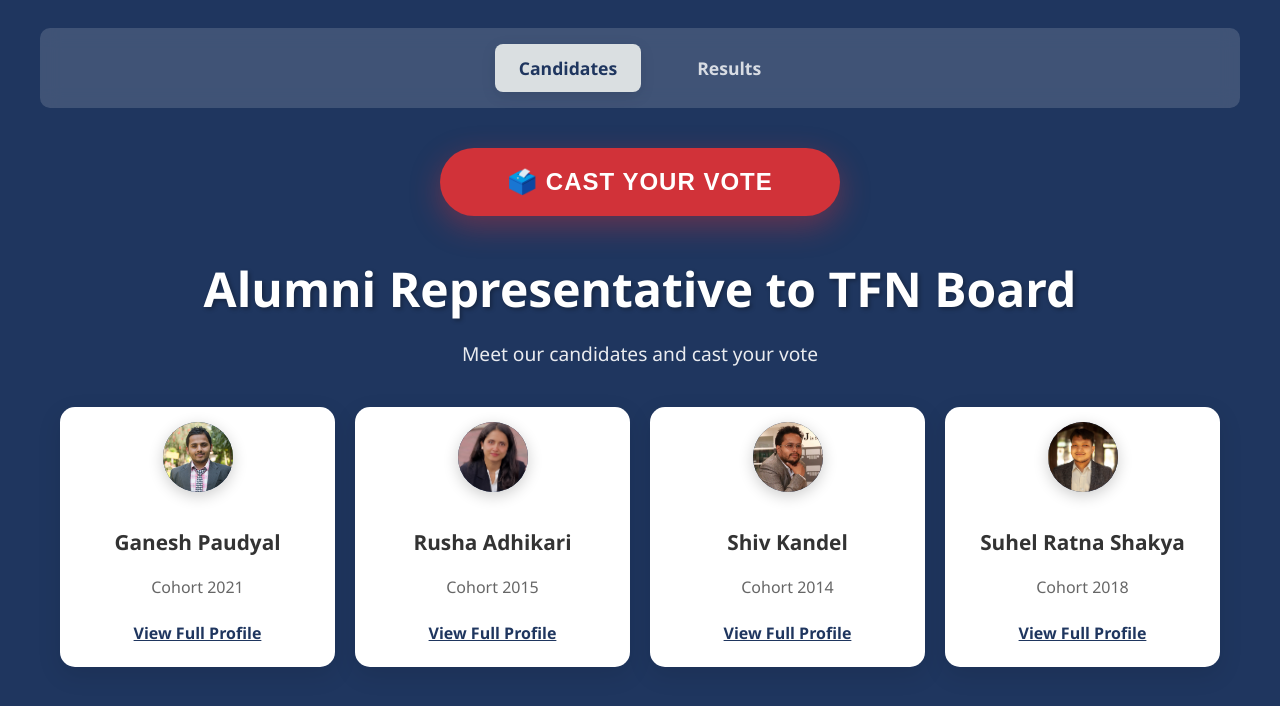
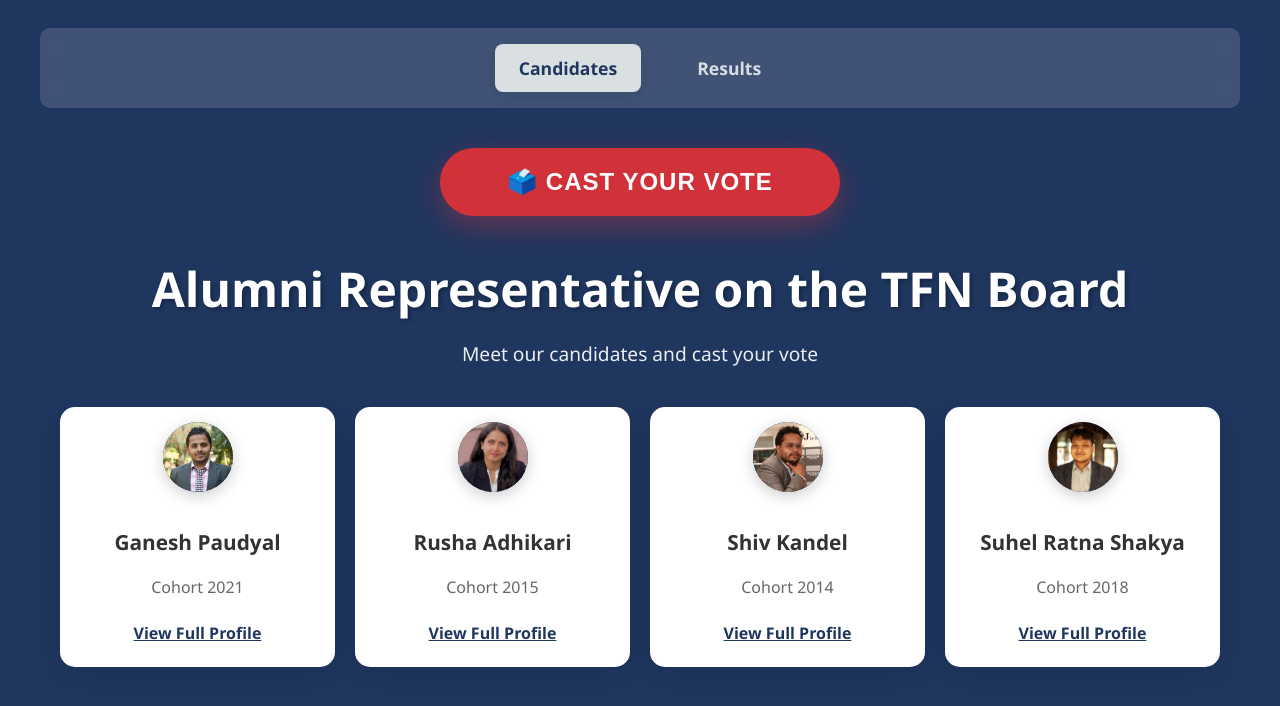
Before and after one commit to amWRit/Alumni-Voting-Results, a plain HTML site: page index.html in a window 1280 px wide. Drawn offline with Linux system fonts and the light colour scheme.

Commit message:
Update index.html

```diff
--- a/index.html
+++ b/index.html
@@ -18,7 +18,7 @@
         </button>
 
         <div class="header">
-            <h1>Alumni Representative to TFN Board</h1>
+            <h1>Alumni Representative on the TFN Board</h1>
             <p>Meet our candidates and cast your vote</p>
         </div>
 
```
